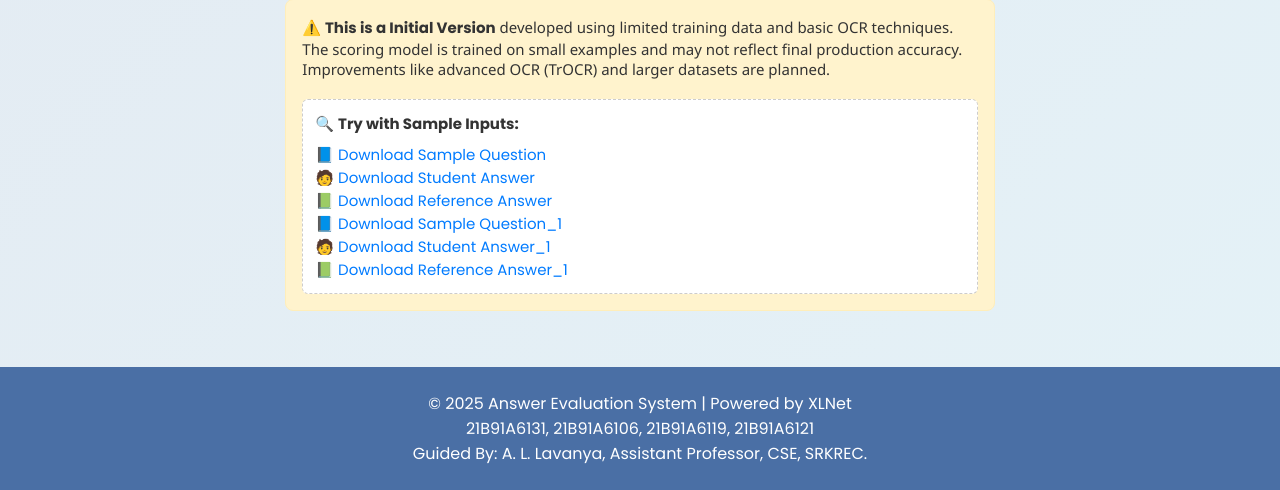
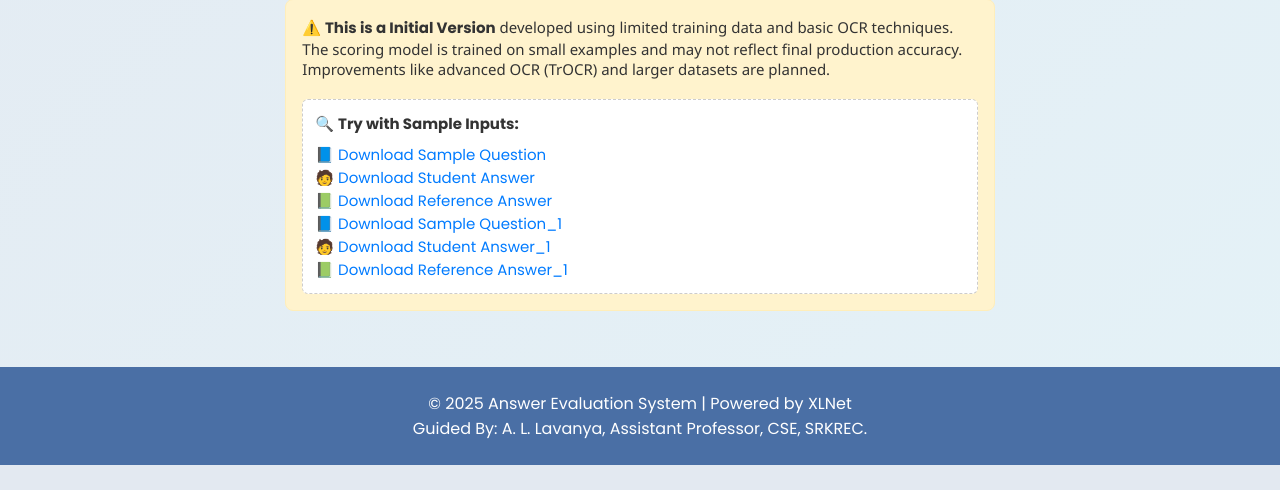
Before and after one commit to YeswanthVarmaGottumukkala/answer-evaluation-app, a FastAPI app: page / in a window 1280 px wide. Shown: the part 962-1452 px from the top of the page. After the commit the page ends 1427 px from the top, so only its background shows below. Run offline with FastAPI, Linux system fonts and the light colour scheme; parts of the project's set-up code (start-up, migrations or seed data) failed here and were passed over.

Commit message:
Update index.html

```diff
--- a/templates/index.html
+++ b/templates/index.html
@@ -151,7 +151,6 @@
 
     <footer>
         <p>© 2025 Answer Evaluation System | Powered by XLNet</p>
-        <p>21B91A6131, 21B91A6106, 21B91A6119, 21B91A6121</p>
         <p>Guided By: A. L. Lavanya, Assistant Professor, CSE, SRKREC.</p>
     </footer>
     <script src="/static/js/main.js"></script>
```
